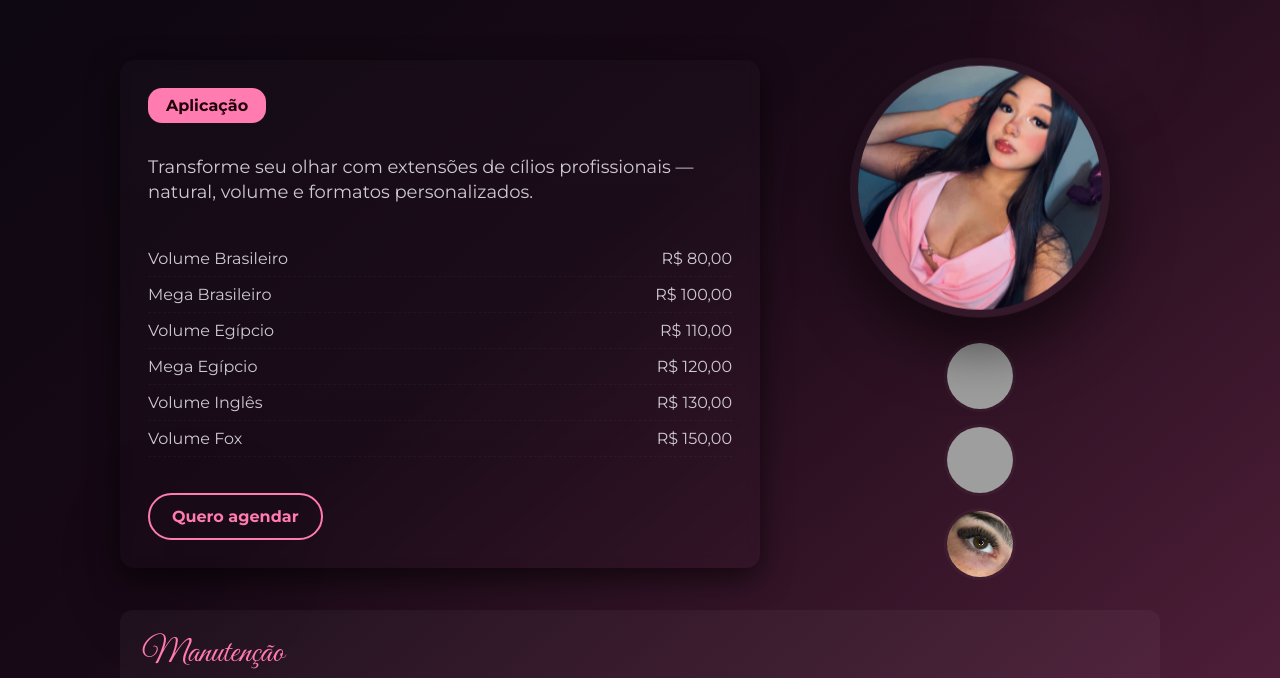
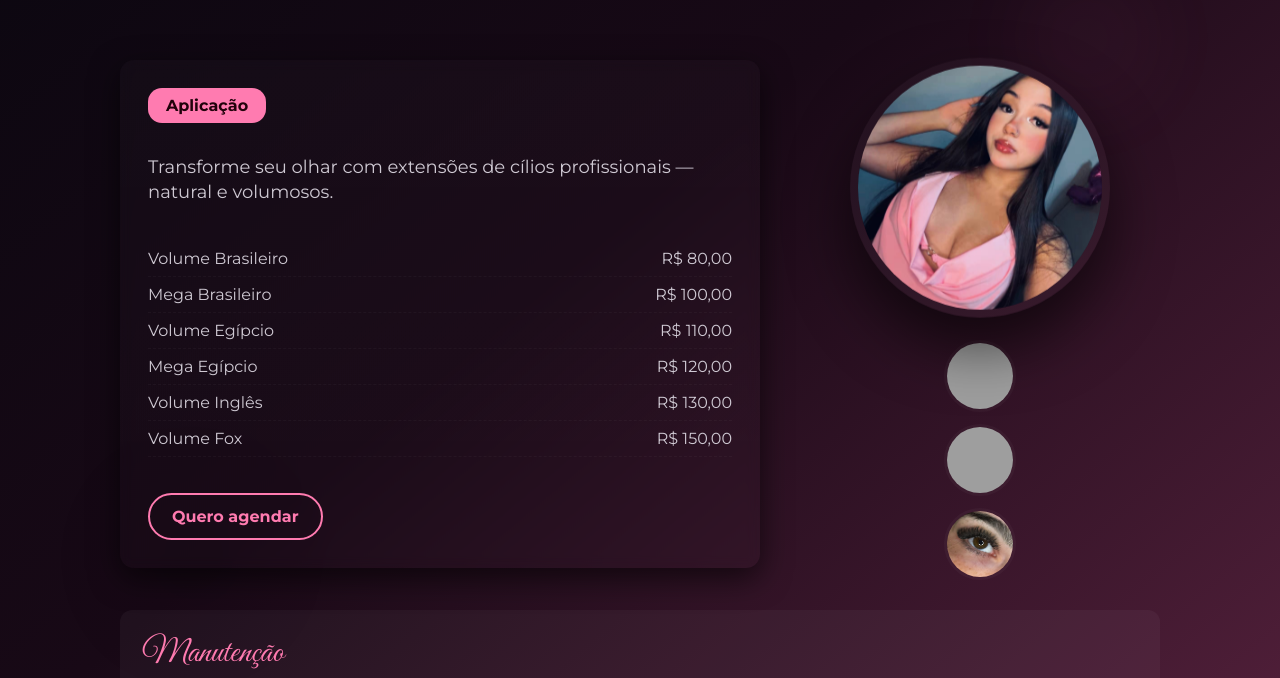
Before and after one commit to AllexCleyton/Site-ray, a plain HTML site: page index.html in a window 1280 px wide. Shown: the part 122-800 px from the top of the page. Drawn offline with Linux system fonts and the light colour scheme; grey boxes are pictures that could not be loaded.

Commit message:
alterando descricao

```diff
--- a/index.html
+++ b/index.html
@@ -25,7 +25,7 @@
         <section class="hero">
             <div class="hero-left">
                 <div class="hero-badge">Aplicação</div>
-                <p class="hero-text">Transforme seu olhar com extensões de cílios profissionais — natural, volume e formatos personalizados.</p>
+                <p class="hero-text">Transforme seu olhar com extensões de cílios profissionais — natural e volumosos.</p>
                 <div class="prices">
                     <ul>
                         <li><span>Volume Brasileiro</span><span>R$ 80,00</span></li>
```
